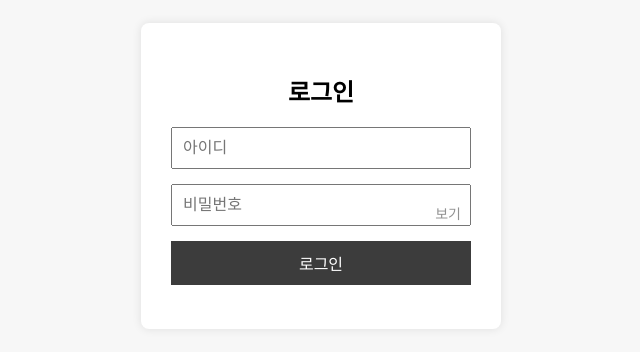
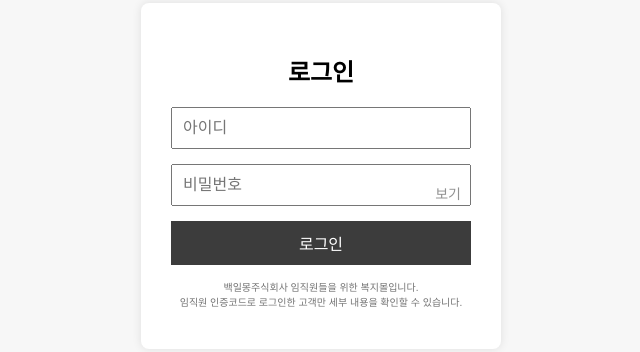
Before and after one commit to 101dream/member.mall, a plain HTML site: page index.html in a window 1280 px wide. Shown: the part 224-576 px from the top of the page, without its empty margins (319-959 px from the left). Drawn offline with Linux system fonts and the light colour scheme.

Commit message:
Update index.html

```diff
--- a/index.html
+++ b/index.html
@@ -65,6 +65,10 @@
       color: rgb(135, 13, 13);
       font-size: 14px;
     }
+    .notice {
+      font-size: 10px;
+      color: #747474
+    }
   </style>
 </head>
 <body>
@@ -78,6 +82,8 @@
     </div>
     <button onclick="login()">로그인</button>
     <p id="error"></p>
+    <p class="notice">백일몽주식회사 임직원들을 위한 복지몰입니다.<br>
+      임직원 인증코드로 로그인한 고객만 세부 내용을 확인할 수 있습니다.</p>
   </div>
 
   <script>
@@ -90,7 +96,7 @@
 
       if (id === validId && pw === validPw) {
         alert('환영합니다. 이자헌 과장님');
-        window.location.href = 'welcome.html';
+        window.location.href = 'main.html';
       } else {
         alert('아이디 또는 비밀번호가 일치하지 않습니다.');
         document.getElementById('error').innerText = '아이디 또는 비밀번호가 일치하지 않습니다.';
```
